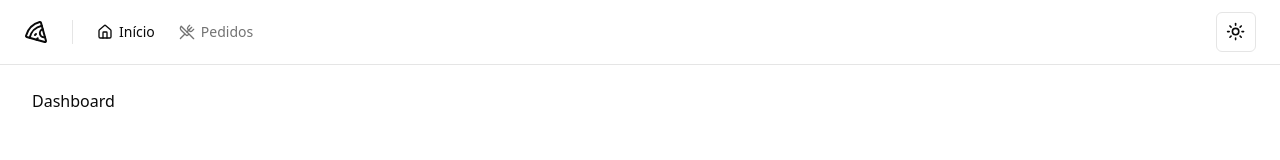
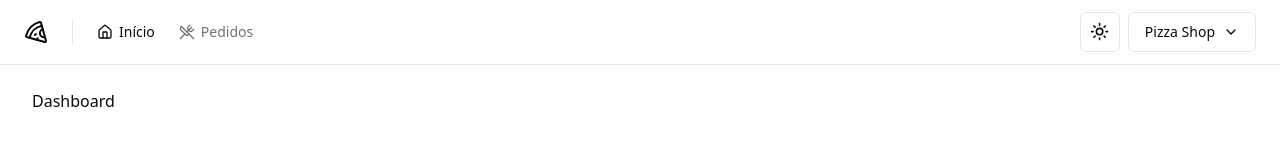
Before and after one commit to ledoctah/mba-pizza-shop, a React (Vite) app: page / in a window 1280 px wide. Shown: the top 160 px of the page. Built offline with nearby package versions, Linux system fonts and the light colour scheme.

Commit message:
feat: add account menu

```diff
--- /dev/null
+++ b/src/components/account-menu.tsx
@@ -0,0 +1,47 @@
+import { Building, ChevronDown, LogOut } from 'lucide-react';
+
+import { Button } from './ui/button';
+import {
+  DropdownMenu,
+  DropdownMenuContent,
+  DropdownMenuItem,
+  DropdownMenuLabel,
+  DropdownMenuSeparator,
+  DropdownMenuTrigger,
+} from './ui/dropdown-menu';
+
+export function AccountMenu() {
+  return (
+    <DropdownMenu>
+      <DropdownMenuTrigger asChild>
+        <Button
+          variant="outline"
+          className="flex select-none items-center gap-2"
+        >
+          Pizza Shop
+          <ChevronDown className="h-4 w-4" />
+        </Button>
+      </DropdownMenuTrigger>
+      <DropdownMenuContent align="end" className="w-56">
+        <DropdownMenuLabel className="flex flex-col">
+          <span>Matheus Ferreira</span>
+          <span className="text-xs font-normal text-muted-foreground">
+            matheus@matheusferreira.dev
+          </span>
+        </DropdownMenuLabel>
+
+        <DropdownMenuSeparator />
+
+        <DropdownMenuItem>
+          <Building className="m4 mr-2 h-4" />
+          <span>Perfil da Loja</span>
+        </DropdownMenuItem>
+
+        <DropdownMenuItem className="text-rose-500 dark:text-rose-400">
+          <LogOut className="m4 mr-2 h-4" />
+          <span>Sair</span>
+        </DropdownMenuItem>
+      </DropdownMenuContent>
+    </DropdownMenu>
+  );
+}
--- a/src/components/header.tsx
+++ b/src/components/header.tsx
@@ -2,6 +2,7 @@
 
 import { ThemeToggle } from '@/theme/theme-toggle';
 
+import { AccountMenu } from './account-menu';
 import { NavLink } from './nav-link';
 import { Separator } from './ui/separator';
 
@@ -27,6 +28,7 @@
 
         <div className="ml-auto flex items-center gap-2">
           <ThemeToggle />
+          <AccountMenu />
         </div>
       </div>
     </div>
```
